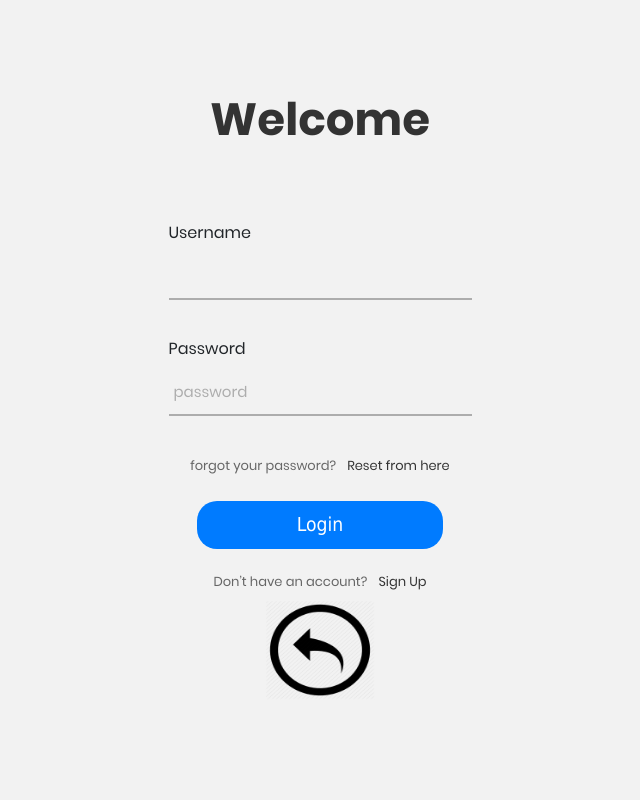
After one commit to Mohammed3tef/Django_Blog, a Django app: page /users/login/ in a window 1280 px wide. The commit adds this page. Shown: the whole page, without its empty margins (320-960 px from the left). Run offline with Django 4.2, Linux system fonts and the light colour scheme; some libraries are stand-ins or nearby versions.

Commit message:
Login Form

```diff
--- /dev/null
+++ b/Dj_blog/users/templates/users/login.html
@@ -0,0 +1,60 @@
+{% extends 'users/base.html' %} {% load static %} {% block content %}
+
+<div class="limiter">
+  <div class="container-login100">
+    <div class="wrap-login200">
+      <form method="POST" class="login100-form validate-form">
+        {% csrf_token %}
+        <span class="login100-form-title p-b-26">
+          Welcome
+        </span>
+        <span class="login100-form-title p-b-48">
+          <i class="zmdi zmdi-font"></i>
+        </span>
+        {% for non_field_error in login_form.non_field_errors %}
+        <div class="container" style="text-align:center">
+          <p style="color:red;">incorrect login data</p>
+        </div>
+        {% endfor %}
+        {% for field in login_form %}
+        <div class="wrap-input100 validate-input">
+          <label for="{{ field.id_for_label }}" class="label">
+            {{ field.label }}
+          </label>
+          {{ field }} {%if field.help_text%}
+          <p class="help">{{field.help_text}}</p>
+          {%endif%} {% for error in field.errors %}
+          <p class="help is-danger">{{ error }}</p>
+          {% endfor %}
+        </div>
+        {% endfor %}
+        <div class="text-center ">
+          <span class="txt1 mr-2">
+            forgot your password?
+          </span>
+          <a class="txt2" href="/users/password-reset">
+            Reset from here
+          </a>
+        </div>
+        <div class="container mt-4" style="text-align: center;">
+          <button class="btn-lg btn-primary" type="submit">Login</button>
+        </div>
+        <div class="text-center p-t-20">
+          <span class="txt1 mr-2">
+            Don’t have an account?
+          </span>
+          <a class="txt2" href="{% url 'register' %}">
+            Sign Up
+          </a>
+        </div>
+      </form>
+      <div class=" mx-auto " style="text-align: center;">
+        <a href="/" class="btn  px-5 "> <img width="110" height="100" src="{% static 'users/imgs/back.png' %}"alt="back button image" srcset=""> </a>
+      </div>
+    </div>
+  </div>
+</div>
+
+
+
+{% endblock %}
--- a/Dj_blog/users/urls.py
+++ b/Dj_blog/users/urls.py
@@ -3,6 +3,6 @@ from . import views
 
 urlpatterns = [
     path('register/',views.register , name='register'),
-        path('login/',views.login_view , name='login'),
+    path('login/',views.login_view , name='login'),
 
 ]
--- a/Dj_blog/users/views.py
+++ b/Dj_blog/users/views.py
@@ -1,6 +1,6 @@
 from django.shortcuts import render
 from django.http import HttpResponseRedirect
-from .forms import RegistrationForm, ProfileForm
+from .forms import RegistrationForm, ProfileForm, LoginForm
 from .models import Profile
 from django.contrib.auth import login, authenticate
 from django.core.mail import send_mail
@@ -50,3 +50,31 @@ def register(request):
         return render(request, 'users/register.html', context)
     else:
         return HttpResponseRedirect("/")
+
+def login_view(request):
+
+    # check if user is already logged in
+    if(not request.user.is_authenticated):
+        if request.method == "POST":
+
+            login_form = LoginForm(data=request.POST)
+            if(login_form.is_valid()):
+                username = request.POST['username']
+                password = request.POST["password"]
+
+                user = authenticate(username=username, password=password)
+                if user is not None:  # user authenticated
+                    login(request, user)
+                    logging.info(user.username + " logged in successfully")
+                    # redirect to user homepage
+                    return HttpResponseRedirect("/")
+                else:
+                    logging.info("cannot login from login page")
+            else:
+                logging.info("invalid login form")
+        else:
+            login_form = LoginForm()
+        context = {"login_form": login_form}
+        return render(request, 'users/login.html', context)
+    else:
+        return HttpResponseRedirect("/")
```
Also changed, not shown: Dj_blog/users/templates/users/register.html (+7 -4 lines).
